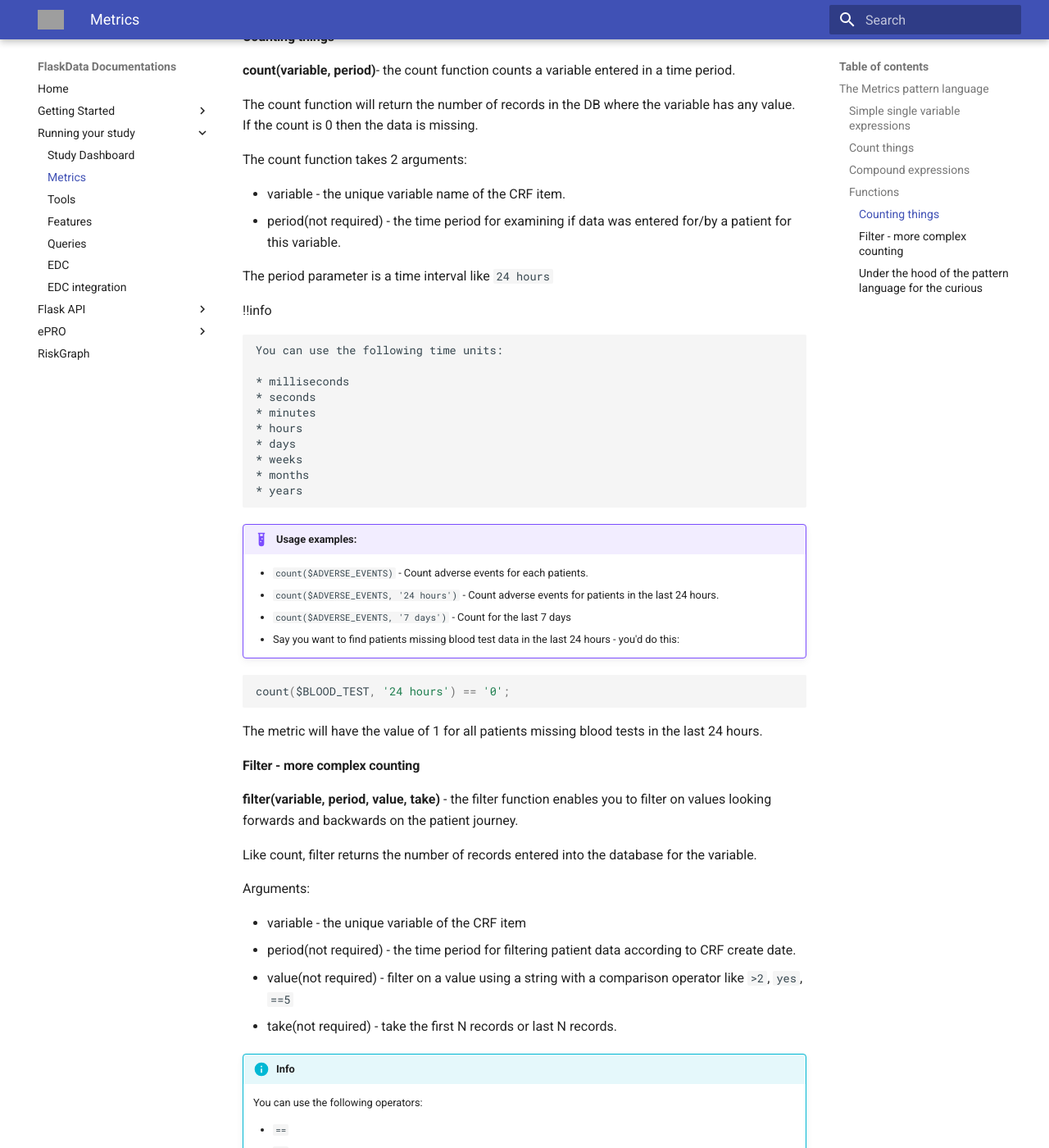
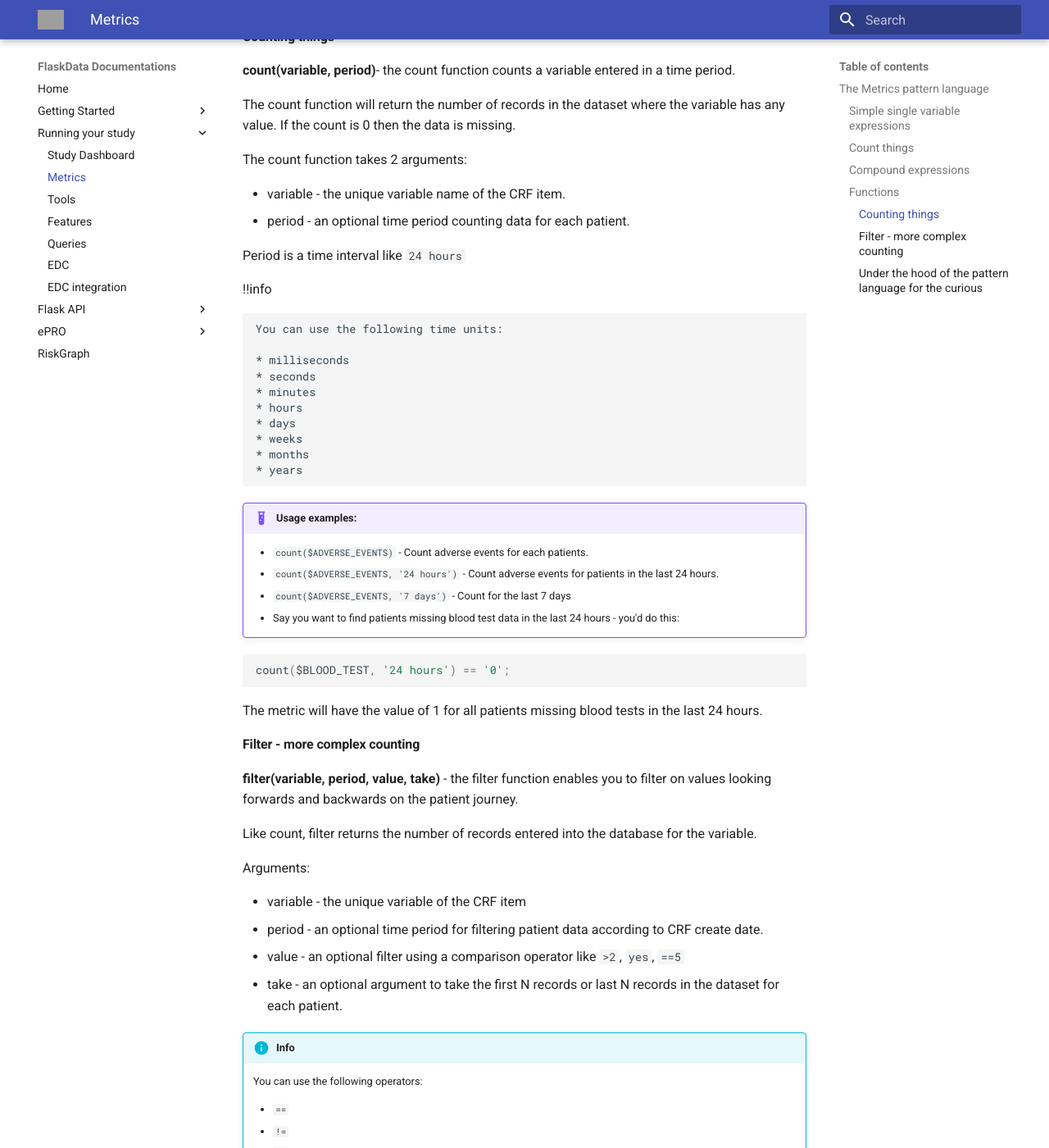
Before and after one commit to onlyjazz/flask-docs, an MkDocs documentation site: the page built from docs/metrics.md, in a window 1280 px wide and 1400 px high, scrolled down 1075 px. Shown: the whole window at 82% size. Built offline with MkDocs 1.6.1 and Material for MkDocs 9.7.7, drawn with Linux system fonts in a browser that asks for light colours; grey boxes are pictures that could not be loaded.

Commit message:
improve language

```diff
--- a/docs/metrics.md
+++ b/docs/metrics.md
@@ -31,15 +31,15 @@ The logical operator !(NOT) can also be used.
 ####Counting things
 **count(variable, period)**- the count function counts a variable entered in a time period.
 
-The count function will return the number of records in the DB where the variable has any value.
+The count function will return the number of records in the dataset where the variable has any value.
 If the count is 0 then the data is missing.
 
 The count function takes 2 arguments:
 
 * variable - the unique variable name of the CRF item.
-* period(not required) - the time period for examining if data was entered for/by a patient for this variable.
+* period - an optional time period counting data for each patient.
 
-The period parameter is a time interval like `24 hours`
+Period is a time interval like `24 hours`
 
 !!info
 
@@ -76,9 +76,9 @@ Like count, filter returns the number of records entered into the database for t
 Arguments:
 
 * variable - the unique variable of the CRF item
-* period(not required) - the time period for filtering patient data according to CRF create date.
-* value(not required) - filter on a value using a string with a comparison operator like `>2`, `yes`, `==5`
-* take(not required) -  take the first N records or last N records.
+* period - an optional time period for filtering patient data according to CRF create date.
+* value - an optional filter using a comparison operator like `>2`, `yes`, `==5`
+* take -  an optional argument to take the first N records or last N records in the dataset for each patient.
 
 !!!info
     You can use the following operators:
```
